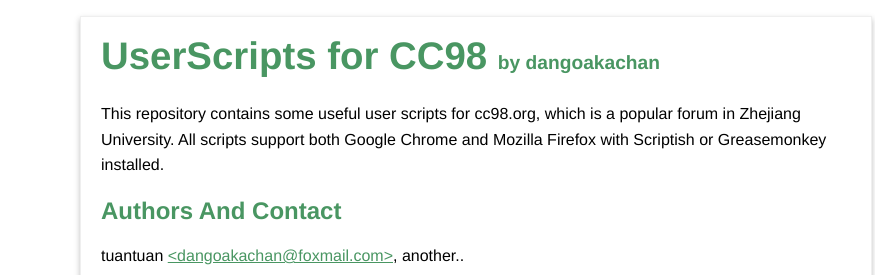
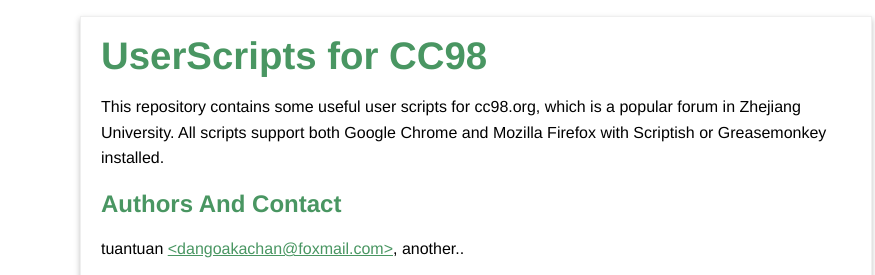
Before and after one commit to kodango/cc98, a plain HTML site: page index.html in a window 1280 px wide. Shown: the top 275 px of the page, 0-875 px from the left. Drawn offline with Linux system fonts and the light colour scheme.

Commit message:
remove small title in header

```diff
--- a/index.html
+++ b/index.html
@@ -24,7 +24,7 @@
     }
     #container p { margin: 0 auto; margin-bottom: 1em; }
     h1 { font-size: 2.4em; color: #499662; margin-top: 10px 0; }
-    h1 .small { font-size: 0.5em; }
+    /*h1 .small { font-size: 0.5em; }*/
     h1 a { text-decoration: none }
     h2 { font-size: 1.5em; color: #499662; }
     h3 { text-align: center; color: #499662; }
@@ -49,7 +49,7 @@
     </div>
 
     <h1><a href="https://github.com/dangoakachan/cc98">UserScripts for CC98</a>
-      <span class="small">by <a href="https://github.com/dangoakachan">dangoakachan</a></span></h1>
+      <!--<span class="small">by <a href="https://github.com/dangoakachan">dangoakachan</a></span>--></h1>
 
     <div class="description">
     <p>This repository contains some useful user scripts for cc98.org, which is a popular forum in Zhejiang University. All scripts support both Google Chrome and Mozilla Firefox with Scriptish or Greasemonkey installed.</p>
```
